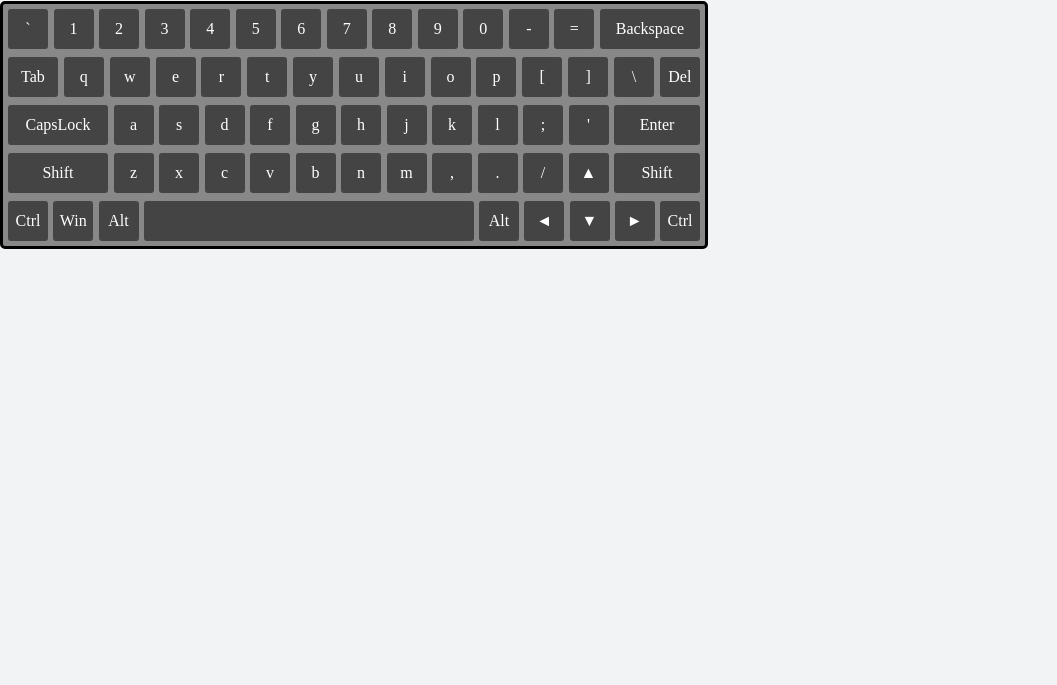
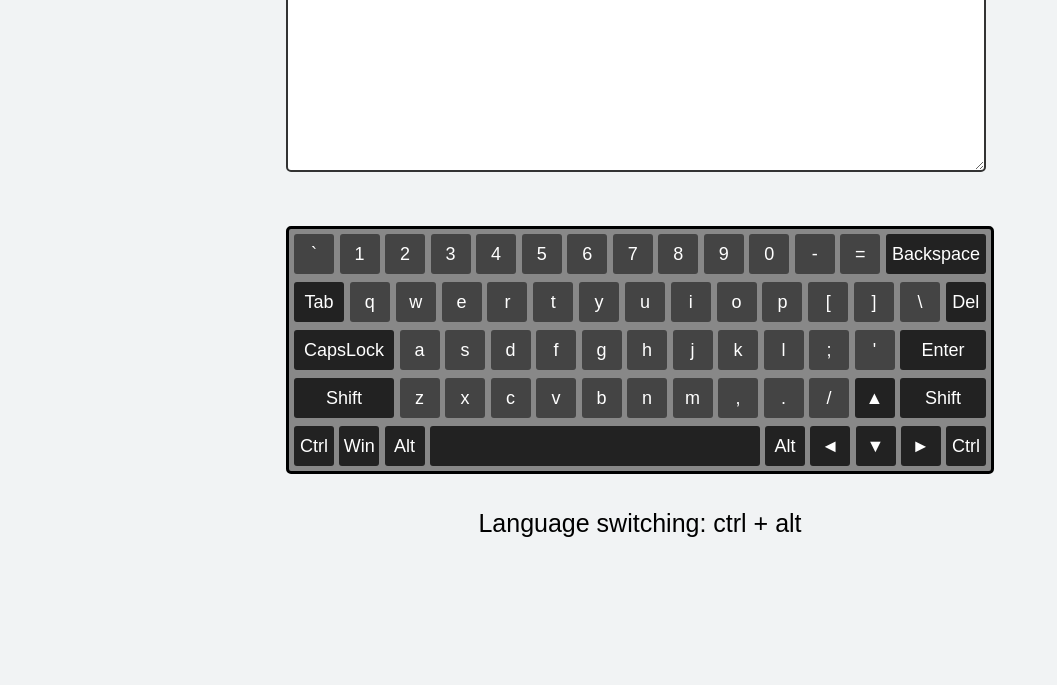
Before and after one commit to arsen056/virtual-keyboard, a website with bundled scripts: page src/index.html in a window 1280 px wide. Shown: the part 115-800 px from the top of the page, without its empty margins (0-1057 px from the left). Built offline with nearby package versions, Linux system fonts and the light colour scheme; a web font is replaced by a local one.

Commit message:
feat: add style. position elements center, add font, add description.

```diff
--- a/src/css/main.css
+++ b/src/css/main.css
@@ -1,3 +1,5 @@
+@import url('https://fonts.googleapis.com/css2?family=Radio+Canada&display=swap');
+
 * {
     padding: 0;
     margin: 0;
@@ -9,12 +11,33 @@
 }
 
 body {
+    font-family: 'Radio Canada', sans-serif;
     background-color: #F1F3F4;
+    padding: 30px;
+}
+
+h1 {
+    text-align: center;
+    padding-bottom: 20px;
 }
 
 .main {
-    max-width: 1280px;
-    margin: 0 auto;
+    max-width: 708px;
+    margin: auto;
+}
+
+.textarea {
+    font-family: inherit;
+    width: 700px;
+    height: 200px;
+    padding: 10px;
+    margin-bottom: 50px;
+    border: 2px solid #333;
+    border-radius: 5px;
+}
+
+.textarea:focus {
+    outline: 0;
 }
 
 .keyboard {
@@ -44,6 +67,13 @@ body {
     align-items: center;
     justify-content: center;
     transition: all 0.3s linear;
+    font-size: 18px;
+}
+
+.description {
+    font-size: 25px;
+    text-align: center;
+    padding-top: 35px;
 }
 
 .key:hover {
@@ -94,3 +124,9 @@ body {
     opacity: 0.8;
     border-radius: 50px;
 }
+
+.CapsLock, .ShiftLeft, .ShiftRight, .Enter, .ControlLeft, .ControlRight, .AltLeft,
+.AltRight, .Backspace, .Space, .ArrowLeft, .ArrowRight, .ArrowUp, .ArrowDown, .Delete,
+.Tab, .MetaLeft {
+    background-color: #222222;
+}
--- a/src/js/Keyboard.js
+++ b/src/js/Keyboard.js
@@ -20,6 +20,7 @@ export default class Keyboard {
   init() {
     this.textarea = create('textarea', 'textarea', '', main, ['placeholder', 'Start typing'], ['rows', 5], ['cols', 50], ['spellcheck', false], ['autocorrect', 'off']);
     this.container = create('div', 'keyboard', '', main, ['language', 'en']);
+    this.description = create('p', 'description', 'Language switching: ctrl + alt', main);
     document.body.prepend(main);
     return this;
   }
--- a/src/js/index.js
+++ b/src/js/index.js
@@ -8,6 +8,7 @@ const KeyOrder = [
   ['ShiftLeft', 'KeyZ', 'KeyX', 'KeyC', 'KeyV', 'KeyB', 'KeyN', 'KeyM', 'Comma', 'Point', 'Slash', 'ArrowUp', 'ShiftRight'],
   ['ControlLeft', 'MetaLeft', 'AltLeft', 'Space', 'AltRight', 'ArrowLeft', 'ArrowDown', 'ArrowRight', 'ControlRight'],
 ];
+
 const lang = localStorage.getItem('lang') || 'eng';
 
 new Keyboard(KeyOrder).init().generateKeys(lang);
```
